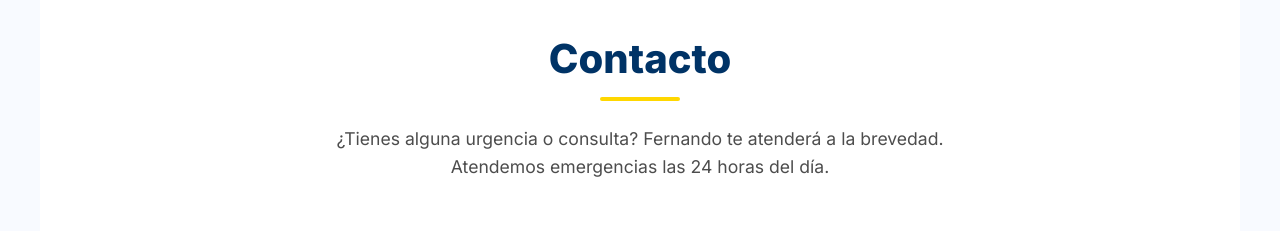
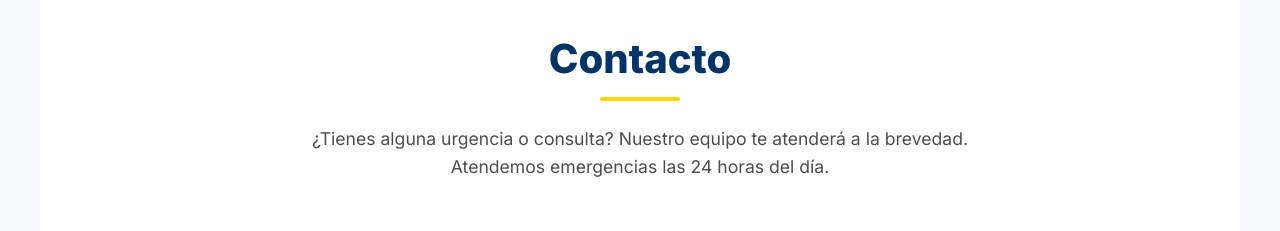
Before and after one commit to cerrajeriaclavem/cerrajeriaweb, a Next.js app: page / in a window 1280 px wide. Shown: the part 3200-3431 px from the top of the page. Built offline with nearby package versions, Linux system fonts and the light colour scheme; no server answers.

Commit message:
update text

```diff
--- a/src/components/Contact.tsx
+++ b/src/components/Contact.tsx
@@ -62,7 +62,7 @@ export default function Contact() {
             color="text.secondary"
             sx={{ maxWidth: 700, mx: 'auto' }}
           >
-            ¿Tienes alguna urgencia o consulta? Fernando te atenderá a la brevedad.
+            ¿Tienes alguna urgencia o consulta? Nuestro equipo te atenderá a la brevedad.
             Atendemos emergencias las 24 horas del día.
           </Typography>
         </Box>
```
